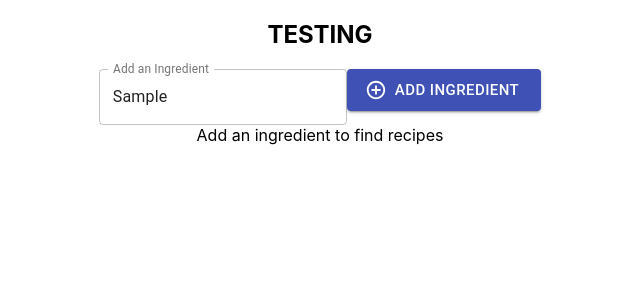
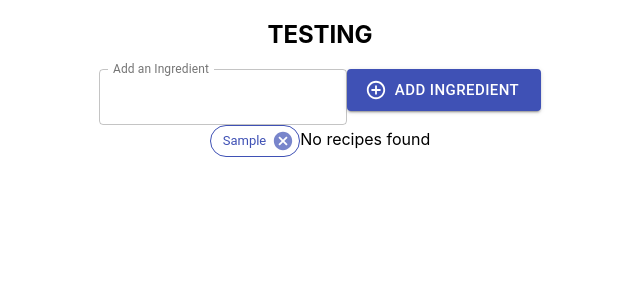
Before and after one commit to hannahtoth/yum-client, a React (Create React App) app: page / in a window 1280 px wide. Both pictures are taken after typing "Sample" into the empty fields and a click on the button "ADD INGREDIENT". Shown: the top 300 px of the page, without its empty margins (320-960 px from the left). Built offline with nearby package versions, Linux system fonts and the light colour scheme; no server answers.

Commit message:
added the ability to add and remove multiple ingredients

```diff
--- /dev/null
+++ b/src/components/IngredientsListDisplay.js
@@ -0,0 +1,42 @@
+import React from 'react';
+
+//material-ui ingredient chip imports
+import Chip from '@material-ui/core/Chip';
+
+const IngredientsListDisplay = ({ingredientListArray, ingredientListString, removeIngredientFromList}) => {
+
+    const handleDelete = (e) => {
+        console.log("you clicked delete")
+        //Get ingredient to remove
+        let clickAncestor = e.target.closest('.MuiChip-root');
+        let ingredientToRemove = clickAncestor.getAttribute('ingredient') ;
+
+        //Update ingredient lists
+        ingredientListArray.current = ingredientListArray.current.filter((ingredient) => {
+            return ingredient !== ingredientToRemove
+        })
+        ingredientListString.current = ingredientListArray.current.join();
+
+        //Refetch and re-render
+        removeIngredientFromList()
+
+        console.log(ingredientListArray.current)
+    }
+    return (
+        ingredientListArray.current.map((ingredient, index) => {
+            return (
+                <Chip
+                    key={index}
+                    ingredient={ingredient}
+                    label={ingredient}
+                    onDelete={handleDelete}
+                    color="primary"
+                    variant="outlined"
+                />
+            )
+        })
+
+    )
+}
+
+export default IngredientsListDisplay
--- a/src/components/RecipeSearch.js
+++ b/src/components/RecipeSearch.js
@@ -1,8 +1,9 @@
 import React from 'react';
-import {useRef, useState} from 'react';
+import {useRef, useState, useEffect} from 'react';
 import RecipeSearchDisplay from './RecipeSearchDisplay';
+import IngredientsListDisplay from './IngredientsListDisplay';
 //material-ui imports
-import { CardMedia, TextField } from '@material-ui/core'
+import { TextField } from '@material-ui/core'
 import AddCircleOutlineTwoToneIcon from '@material-ui/icons/AddCircleOutlineTwoTone';
 import Button from '@material-ui/core/Button';
 
@@ -14,7 +15,6 @@ import Button from '@material-ui/core/Button';
 // https://developer.edamam.com/edamam-docs-recipe-api
 
 
-
 const RecipeSearch = () => {
     const baseUrl = `https://api.edamam.com/api/recipes/v2`;
     const appId = `9c141499`;
@@ -23,16 +23,25 @@ const RecipeSearch = () => {
     const ingredientInput = useRef('');
     const ingredientListArray = useRef([]);
     const ingredientListString = useRef('');
+    const [recipeFetchToggle, setRecipeFetchToggle] = useState(false);
 
     const [recipeList, setRecipeList] = useState([]);
 
+    useEffect(() =>{
+        if (recipeFetchToggle) {
+            recipeQuery()
+        }
+    },[recipeFetchToggle])
+
+
     const recipeQuery = async () => {
-        addIngredientToList()
             let results = await fetch (`${baseUrl}?type=public&q=${ingredientListString.current}&app_id=${appId}&app_key=${appKey}`);
             let jsonData = await results.json();
             let recipes = await jsonData.hits;
             setRecipeList(await recipes)
             console.log(jsonData)
+            setRecipeFetchToggle(false)
+
     }
 
     const addIngredientToList = () => {
@@ -40,11 +49,18 @@ const RecipeSearch = () => {
         ingredientListString.current = ingredientListArray.current.join()
         console.log(ingredientListArray.current)
         console.log(ingredientListString.current)
+        setRecipeFetchToggle(true)
+    }
+
+    const removeIngredientFromList = (ingredientListArray, ingredientListString) => {
+        setRecipeFetchToggle(true)
     }
 
     const handleSubmit = (e) => {
         e.preventDefault();
-        recipeQuery()
+        addIngredientToList();
+        let inputField = document.getElementById('ingredient-input');
+        inputField.value = '';
         console.log('submitted');
     }
 
@@ -57,7 +73,7 @@ const RecipeSearch = () => {
         <h2>TESTING</h2>
         <form onSubmit={handleSubmit}>
             <TextField
-                id="outlined-basic"
+                id="ingredient-input"
                 label="Add an Ingredient"
                 variant="outlined"
                 onChange={handleIngredientInput}
@@ -72,6 +88,13 @@ const RecipeSearch = () => {
             > Add Ingredient
             </Button>
         </form>
+
+        <IngredientsListDisplay
+            ingredientListArray={ingredientListArray}
+            ingredientListString={ingredientListString}
+            removeIngredientFromList={removeIngredientFromList}
+            />
+
         {recipeList.length>0
             ? <RecipeSearchDisplay recipeList={recipeList}/>
             : ingredientListArray.current.length === 0
--- a/src/components/RecipeSearchDisplay.js
+++ b/src/components/RecipeSearchDisplay.js
@@ -2,10 +2,10 @@ import React from 'react';
 import { makeStyles } from '@material-ui/core/styles';
 import CardMedia from '@material-ui/core/CardMedia';
 import Card from '@material-ui/core/Card';
-import CardActions from '@material-ui/core/CardActions';
 import CardContent from '@material-ui/core/CardContent';
 import Typography from '@material-ui/core/Typography';
 import Grid from '@material-ui/core/Grid';
+import Container from '@material-ui/core/Container';
 
 
 
@@ -25,13 +25,12 @@ const RecipeSearchDisplay = ({recipeList}) => {
 
     console.log("recipe display fired")
     return (
-        <>
+        <Container maxWidth="lg">
             <h2>Recipe Display</h2>
             <Grid container spacing={3}>
                 {recipeList.slice(0,8).map((recipeObject, index) => {
-                console.log(recipeObject.recipe.image)
                     return (
-                    <Grid key={index} item xs={6} md={3} >
+                        <Grid key={index} item xs={6} md={4} xl={3} >
                         <Card>
                             <CardContent>
                                 <Typography>
@@ -40,17 +39,21 @@ const RecipeSearchDisplay = ({recipeList}) => {
                             </CardContent>
                             <CardMedia
                                 className={classes.media}
-                            // component="img"
                                 image={recipeObject.recipe.image}
                                 title={recipeObject.recipe.label}
                             />
+                            <CardContent>
+                                <Typography variant="body2" color="textSecondary" component="p">
+
+                                </Typography>
+                            </CardContent>
                         </Card>
                         </Grid>
                         )
                     })}
             </Grid>
+        </Container>
 
-        </>
     )
 }
 
```
Lines whose indentation alone changed are shown as unchanged.
